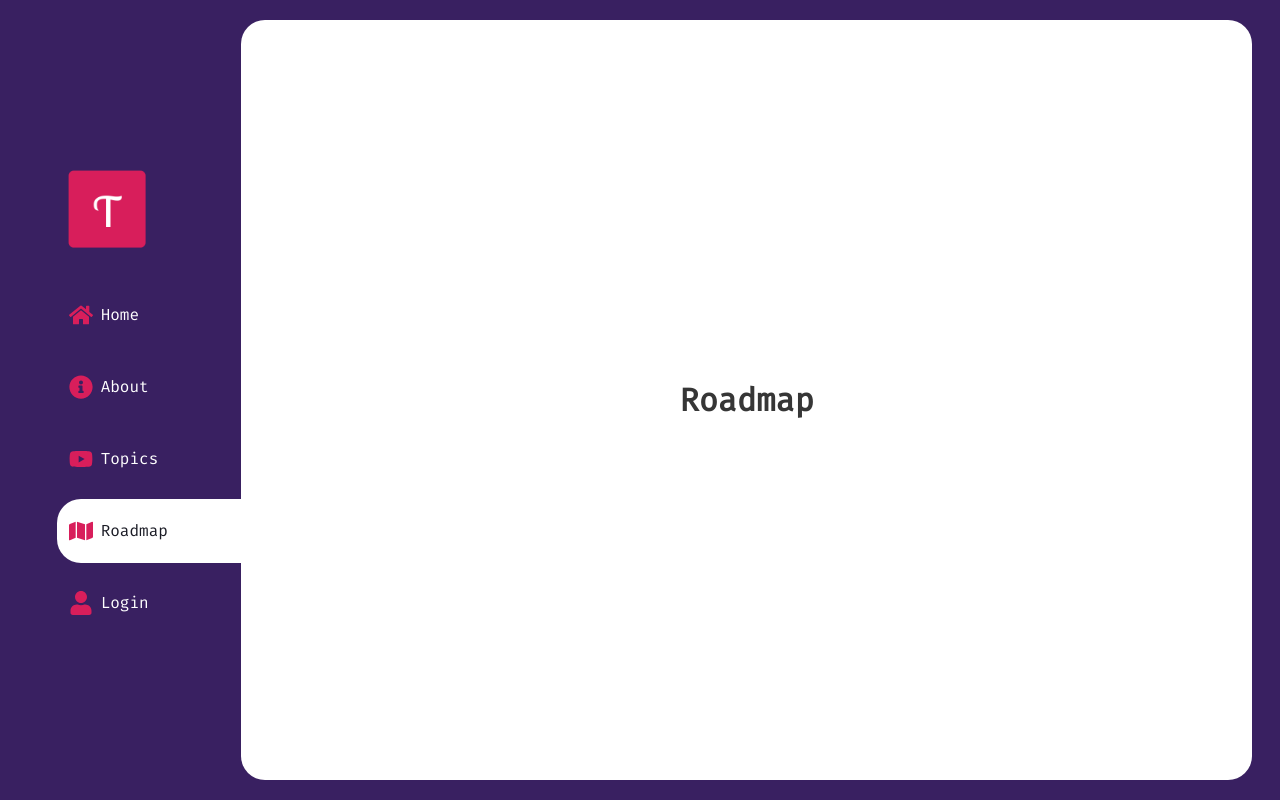
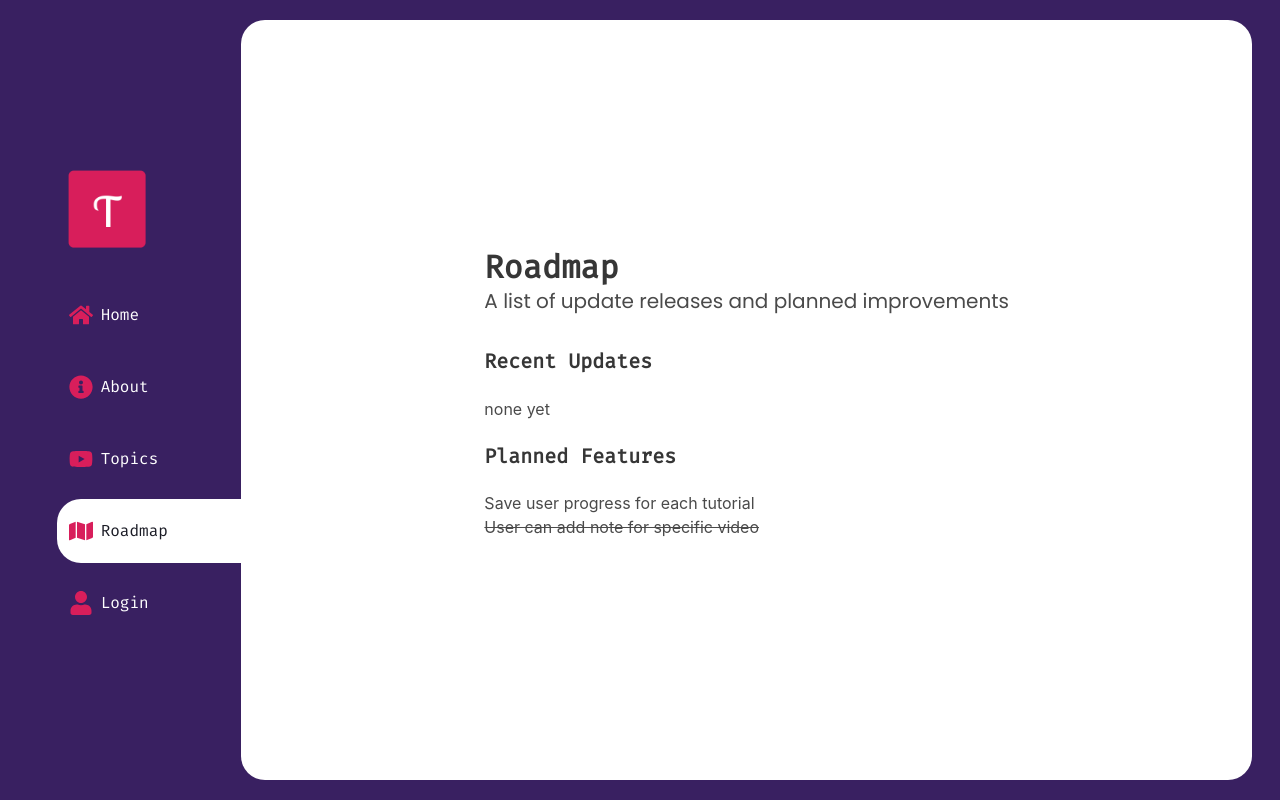
Before and after one commit to wingyin331/Learning-Platform, a Next.js app: page /roadmap in a window 1280 px wide. Built offline with nearby package versions, Linux system fonts and the light colour scheme; no server answers.

Commit message:
added content and styles to roadmap

```diff
--- a/pages/roadmap.jsx
+++ b/pages/roadmap.jsx
@@ -3,7 +3,28 @@ import Layout from "../components/Layout/index";
 function Roadmap() {
   return (
     <Layout>
-      <h3 className="title">Roadmap</h3>
+      <div className="roadmap-container">
+        <h3 className="title">Roadmap</h3>
+        <p className="subtitle">
+          A list of update releases and planned improvements
+        </p>
+        <div className="roadmap-section">
+          <h2 className="title is-size-5 roadmap-header">Recent Updates</h2>
+          <ul>
+            <li>none yet</li>
+          </ul>
+        </div>
+
+        <div className="roadmap-section">
+          <h2 className="title is-size-5 roadmap-header">Planned Features</h2>
+          <ul>
+            <li>Save user progress for each tutorial</li>
+            <li>
+              <s>User can add note for specific video</s>
+            </li>
+          </ul>
+        </div>
+      </div>
     </Layout>
   );
 }
--- /dev/null
+++ b/styles/_roadmap.scss
@@ -0,0 +1,10 @@
+@import "../styles//variables";
+
+.roadmap-container {
+  display: flex;
+  flex-direction: column;
+}
+
+.roadmap-section {
+  margin: 0.75em 0em;
+}
--- a/styles/app.scss
+++ b/styles/app.scss
@@ -8,7 +8,8 @@
 @import "../styles/_tutorials.scss";
 @import "../styles/_variables.scss";
 @import "../styles/_topics.scss";
-@import "../styles/dashboard.scss";
+@import "../styles/_dashboard.scss";
+@import "../styles/_roadmap.scss";
 @import "../styles/components/_header.scss";
 @import "../styles/components/_loader.scss";
 @import "../styles/components/_sidebar.scss";
```
